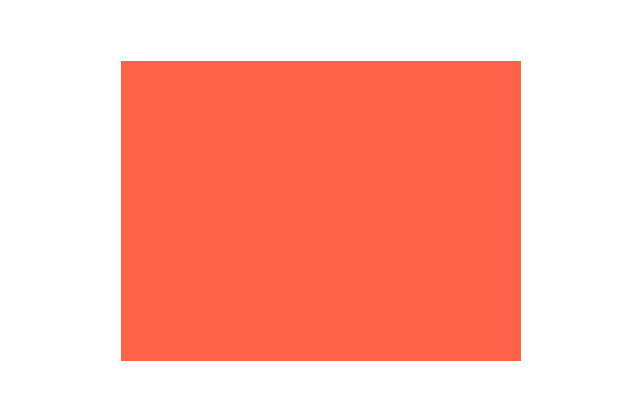
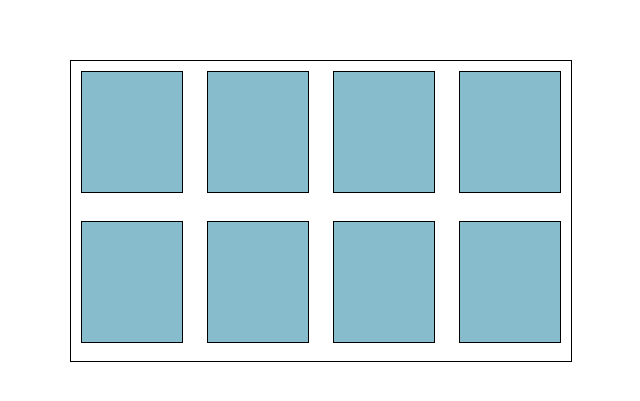
Before and after one commit to simorgh77/responsive_box, a plain HTML site: page index.html in a window 1280 px wide. Shown: the part 189-590 px from the top of the page, without its empty margins (319-959 px from the left). Drawn offline with Linux system fonts and the light colour scheme.

Commit message:
design desktop-layout

```diff
--- a/style.css
+++ b/style.css
@@ -11,7 +11,17 @@ body,html{
 }
 
 .main{
-    width: 400px;
-    height: 300px;
-    background-color: tomato;
+width: 500px;
+height: 300px;
+display: flex;
+justify-content: space-between;
+flex-wrap: wrap;
+border: 1px solid black;
 }
+.main div{
+    width: 20%;
+    height: 40%;
+    background-color: rgb(134, 188, 204);
+    margin: 10px;
+    border: 1px solid black;
+}
```
